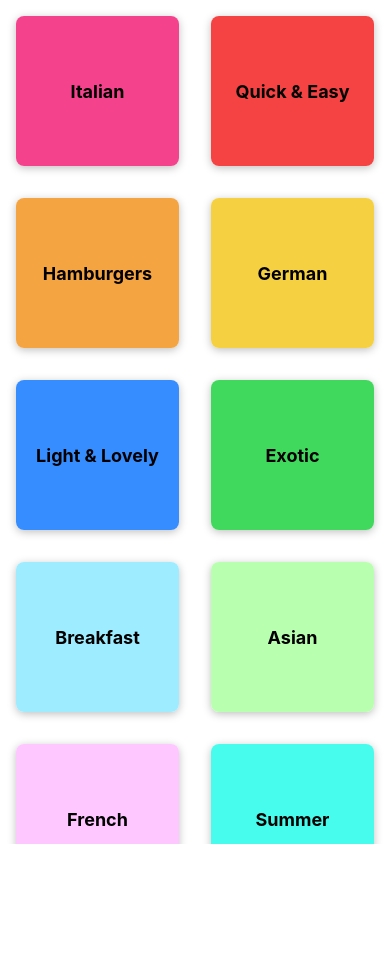
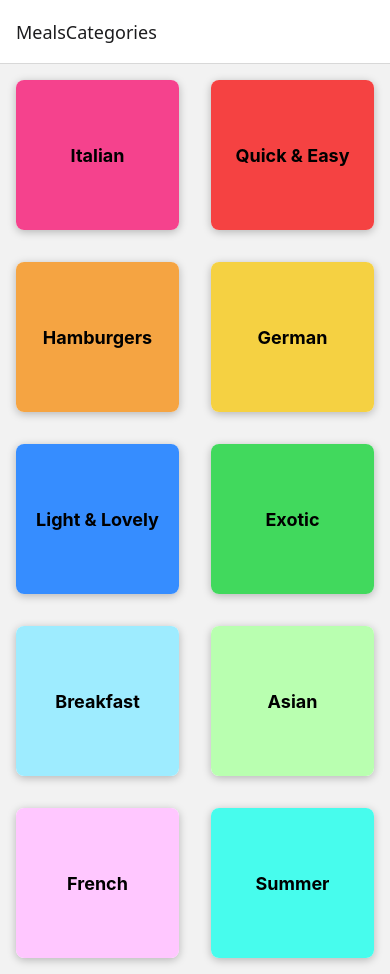
Before and after one commit to vishalshinde541/React-Native-Meals-App, a React Native app: screen / in a window 390 px wide. Before the commit the page ends 844 px from the top, so only its background shows below. Built offline with nearby package versions, Linux system fonts and the light colour scheme.

Commit message:
Added React Native Navigation & Navigation stack and created navigator stack fror app

```diff
--- a/App.js
+++ b/App.js
@@ -1,13 +1,21 @@
 import { StatusBar } from "expo-status-bar";
 import { StyleSheet, Text, View } from "react-native";
+import { NavigationContainer } from "@react-navigation/native";
+import { createStackNavigator } from "@react-navigation/stack";
 
 import CategoriesScreen from "./screens/CategoriesScreen";
+
+const Stack = createStackNavigator();
 
 export default function App() {
   return (
     <>
-      <StatusBar style="light" />
-      <CategoriesScreen />
+      <StatusBar style="dark" />
+      <NavigationContainer>
+        <Stack.Navigator>
+          <Stack.Screen name="MealsCategories" component={CategoriesScreen} />
+        </Stack.Navigator>
+      </NavigationContainer>
     </>
   );
 }
--- a/package.json
+++ b/package.json
@@ -9,10 +9,14 @@
     "web": "expo start --web"
   },
   "dependencies": {
+    "@react-navigation/native": "^7.0.14",
+    "@react-navigation/stack": "^7.1.1",
     "expo": "~52.0.27",
     "expo-status-bar": "~2.0.1",
     "react": "18.3.1",
-    "react-native": "0.76.6"
+    "react-native": "0.76.6",
+    "react-native-safe-area-context": "4.12.0",
+    "react-native-screens": "~4.4.0"
   },
   "devDependencies": {
     "@babel/core": "^7.20.0"
```
Also changed, not shown: 1 other file (tests, documents, lock files or other folders).
